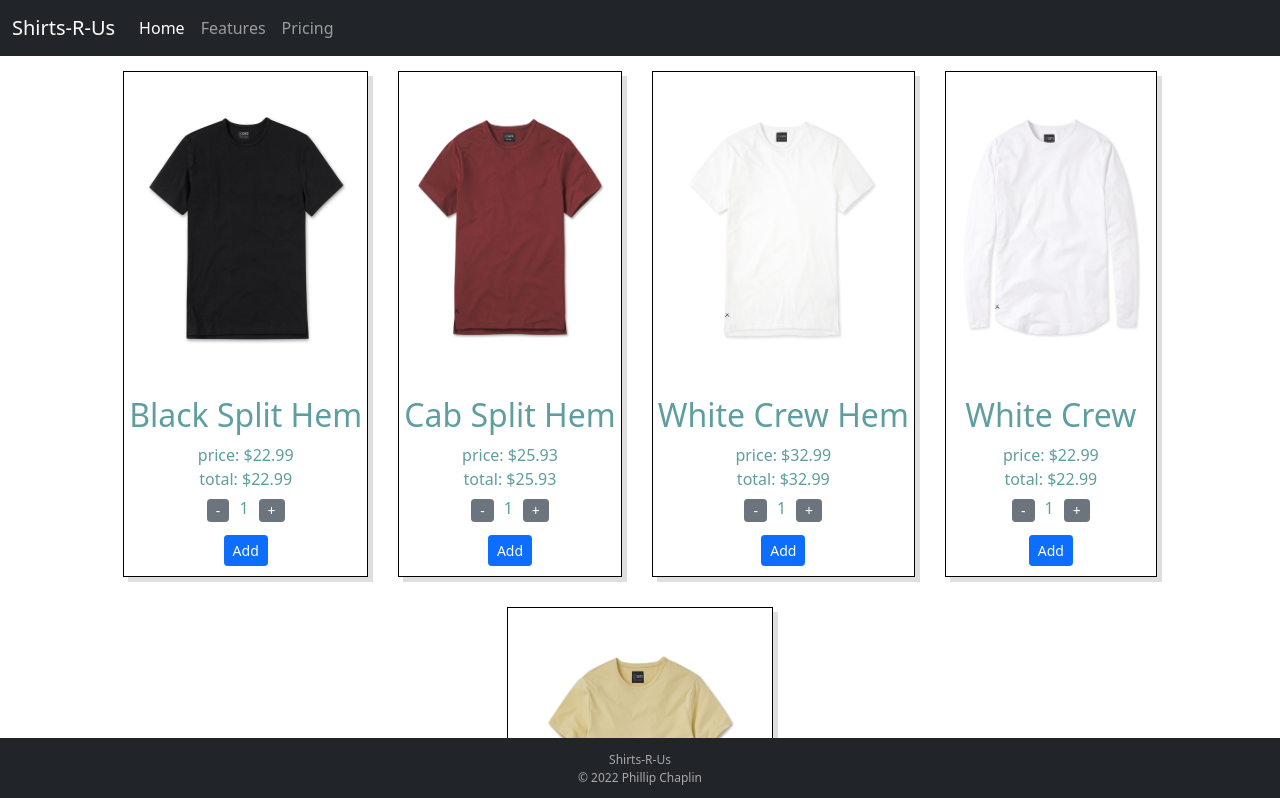
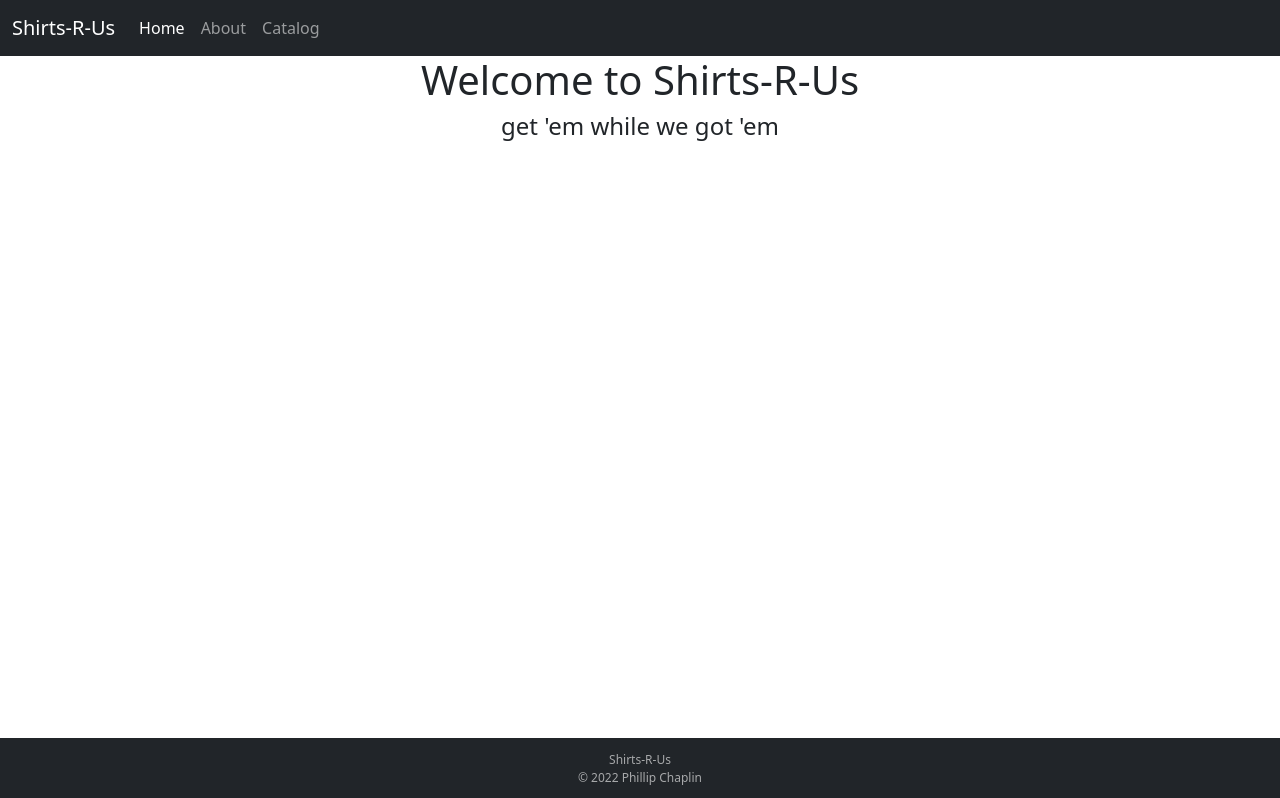
Before and after one commit to pchapl1/react-project, a React (Create React App) app: page / in a window 1280 px wide. Shown: the top 798 px of the page. Built offline with nearby package versions, Linux system fonts and the light colour scheme.

Commit message:
updated about

```diff
--- a/package.json
+++ b/package.json
@@ -10,6 +10,7 @@
     "react": "^17.0.2",
     "react-bootstrap": "^2.2.0",
     "react-dom": "^17.0.2",
+    "react-router-dom": "^6.2.2",
     "react-scripts": "5.0.0",
     "web-vitals": "^2.1.4"
   },
--- a/src/App.js
+++ b/src/App.js
@@ -4,15 +4,24 @@ import "bootstrap/dist/js/bootstrap.min.js";
 import Catalog from './components/catalog';
 import Footer from './components/footer';
 import NavBar from './components/navBar';
-// import Product from './components/product';
-// import QtyPicker from './components/qtyPicker';
-
+import About from './components/about';
+import Home from './components/home';
+import { BrowserRouter, Route, Routes } from 'react-router-dom'
 function App() {
   return (
     <div className="App">
-      <NavBar></NavBar>
-      <Catalog></Catalog>
-      <Footer></Footer>
+      <BrowserRouter>
+        <NavBar></NavBar>
+        <Routes>
+
+          <Route path= '/' element={<Home/>}></Route>
+          <Route path= '/home' element={<Home/>}></Route>
+          <Route path= '/catalog' element={<Catalog />}></Route>
+          <Route path= '/about' element={<About />}></Route>
+
+        </Routes>
+        <Footer></Footer>
+      </BrowserRouter>
     </div>
   );
 }
--- /dev/null
+++ b/src/components/about.jsx
@@ -0,0 +1,12 @@
+import './about.css'
+
+const About = ()=> {
+    return (
+        <div className="about-page">
+            <h1>Ahout Page</h1>
+            <h5>Created by: Phil Chaplin</h5>
+        </div>
+    )
+}
+
+export default About;
--- /dev/null
+++ b/src/components/home.jsx
@@ -0,0 +1,12 @@
+import './home.css'
+
+const Home = () => {
+    return (
+        <div className="home-page">
+            <h1>Welcome to Shirts-R-Us</h1>
+            <h4>get 'em while we got 'em</h4>
+        </div>
+    )
+}
+
+export default Home;
--- a/src/components/navBar.jsx
+++ b/src/components/navBar.jsx
@@ -4,20 +4,20 @@ const NavBar = () => {
     return (
 <nav className="navbar navbar-expand-lg navbar-dark bg-dark">
   <div className="container-fluid">
-    <a className="navbar-brand" href="#">Shirts-R-Us</a>
+    <a className="navbar-brand" href="/">Shirts-R-Us</a>
     <button className="navbar-toggler" type="button" data-bs-toggle="collapse" data-bs-target="#navbarNav" aria-controls="navbarNav" aria-expanded="false" aria-label="Toggle navigation">
       <span className="navbar-toggler-icon"></span>
     </button>
     <div className="collapse navbar-collapse" id="navbarNav">
       <ul className="navbar-nav">
         <li className="nav-item">
-          <a className="nav-link active" aria-current="page" href="#">Home</a>
+          <a className="nav-link active" aria-current="page" href="/home">Home</a>
         </li>
         <li className="nav-item">
-          <a className="nav-link" href="#">Features</a>
+          <a className="nav-link" href="/about">About</a>
         </li>
         <li className="nav-item">
-          <a className="nav-link" href="#">Pricing</a>
+          <a className="nav-link" href="/catalog">Catalog</a>
         </li>
       </ul>
     </div>
```
Also changed, not shown: src/components/about.css (added), src/components/home.css (added), 2 other files (tests, documents, lock files or other folders).
